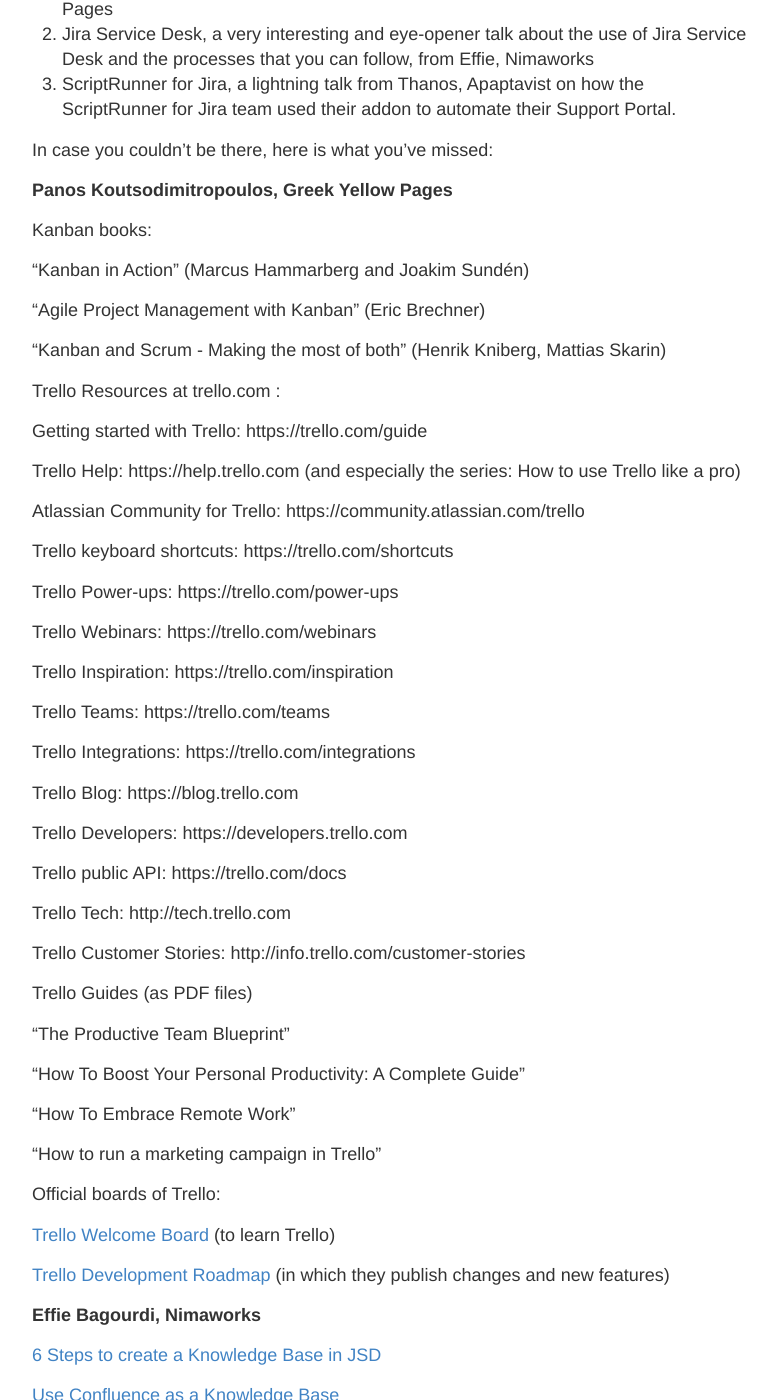
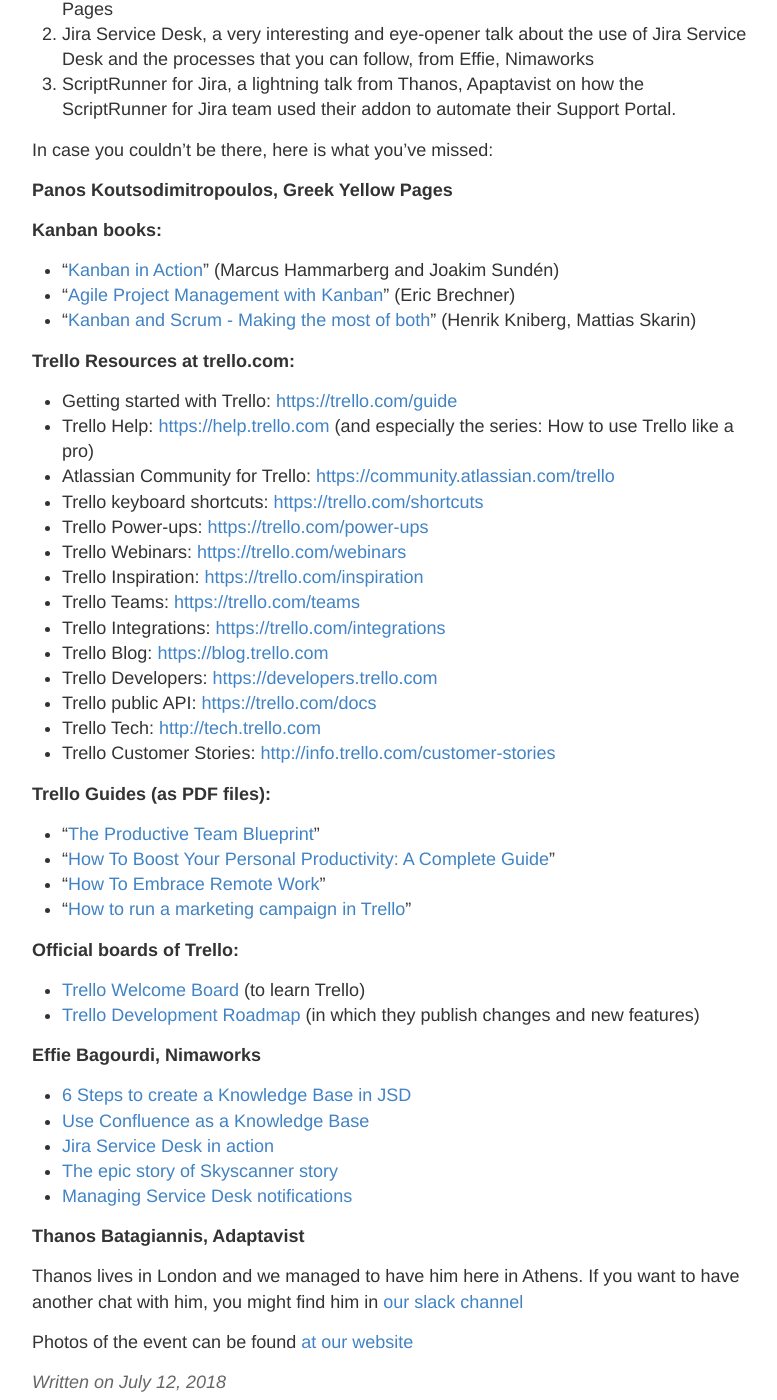
Before and after one commit to auggr/auggr.github.io, a Jekyll site: the page built from _posts/2018-7-12-6th-meetup.md, in a window 1280 px wide and 1400 px high, scrolled down 321 px. Shown: the whole window, without its empty margins (248-1025 px from the left). Built offline with Jekyll 4.4.1, drawn with Linux system fonts in a browser that asks for light colours; part of the change alters nothing that is shown.

```diff
--- a/_posts/2018-7-12-6th-meetup.md
+++ b/_posts/2018-7-12-6th-meetup.md
@@ -13,71 +13,48 @@ In case you couldn't be there, here is what you've missed:
 
 **Panos Koutsodimitropoulos, Greek Yellow Pages**
 
-Kanban books:
+**Kanban books:**
 
-"Kanban in Action" (Marcus Hammarberg and Joakim Sundén)
+* "[Kanban in Action](https://www.manning.com/books/kanban-in-action)" (Marcus Hammarberg and Joakim Sundén)
+* "[Agile Project Management with Kanban](https://blogs.msdn.microsoft.com/microsoft_press/2015/03/18/new-book-agile-project-management-with-kanban/)" (Eric Brechner)
+* "[Kanban and Scrum - Making the most of both](https://www.infoq.com/minibooks/kanban-scrum-minibook)" (Henrik Kniberg, Mattias Skarin)
 
-"Agile Project Management with Kanban" (Eric Brechner)
+**Trello Resources at trello.com:**
 
-"Kanban and Scrum - Making the most of both" (Henrik Kniberg, Mattias Skarin)
+* Getting started with Trello: [https://trello.com/guide](https://trello.com/guide)
+* Trello Help: [https://help.trello.com](https://help.trello.com) (and especially the series: How to use Trello like a pro)
+* Atlassian Community for Trello: [https://community.atlassian.com/trello](https://community.atlassian.com/trello)
+* Trello keyboard shortcuts: [https://trello.com/shortcuts](https://trello.com/shortcuts)
+* Trello Power-ups: [https://trello.com/power-ups](https://trello.com/power-ups)
+* Trello Webinars: [https://trello.com/webinars](https://trello.com/webinars)
+* Trello Inspiration: [https://trello.com/inspiration](https://trello.com/inspiration)
+* Trello Teams: [https://trello.com/teams](https://trello.com/teams)
+* Trello Integrations: [https://trello.com/integrations](https://trello.com/integrations)
+* Trello Blog: [https://blog.trello.com](https://blog.trello.com)
+* Trello Developers: [https://developers.trello.com](https://developers.trello.com)
+* Trello public API: [https://trello.com/docs](https://trello.com/docs)
+* Trello Tech: [http://tech.trello.com](http://tech.trello.com)
+* Trello Customer Stories: [http://info.trello.com/customer-stories](http://info.trello.com/customer-stories)
 
-Trello Resources at trello.com :
+**Trello Guides (as PDF files):**
 
-Getting started with Trello: https://trello.com/guide
+* "[The Productive Team Blueprint](https://info.trello.com/hubfs/Trello_Team_Productivity_Guide.pdf)"
+* "[How To Boost Your Personal Productivity: A Complete Guide](https://info.trello.com/hubfs/Personal_Productivity_Ebook_v2.pdf)"
+* "[How To Embrace Remote Work](https://info.trello.com/hubfs/Trello-Embrace-Remote-Work-Ultimate-Guide.pdf)"
+* "[How to run a marketing campaign in Trello](https://offers.hubspot.com/how-to-master-a-successful-marketing-campaign-in-trello)"
 
-Trello Help: https://help.trello.com (and especially the series: How to use Trello like a pro)
+**Official boards of Trello:**
 
-Atlassian Community for Trello: https://community.atlassian.com/trello
-
-Trello keyboard shortcuts: https://trello.com/shortcuts
-
-Trello Power-ups: https://trello.com/power-ups
-
-Trello Webinars: https://trello.com/webinars
-
-Trello Inspiration: https://trello.com/inspiration
-
-Trello Teams: https://trello.com/teams
-
-Trello Integrations: https://trello.com/integrations
-
-Trello Blog: https://blog.trello.com
-
-Trello Developers: https://developers.trello.com
-
-Trello public API: https://trello.com/docs
-
-Trello Tech: http://tech.trello.com
-
-Trello Customer Stories: http://info.trello.com/customer-stories
-
-Trello Guides (as PDF files)
-
-"The Productive Team Blueprint"
-
-"How To Boost Your Personal Productivity: A Complete Guide"
-
-"How To Embrace Remote Work"
-
-"How to run a marketing campaign in Trello"
-
-Official boards of Trello:
-
-[Trello Welcome Board](https://trello.com/b/bKbdmCKB/welcome-board) (to learn Trello)
-
-[Trello Development Roadmap](https://trello.com/b/nC8QJJoZ/trello-development-roadmap) (in which they publish changes and new features)
+* [Trello Welcome Board](https://trello.com/b/bKbdmCKB/welcome-board) (to learn Trello)
+* [Trello Development Roadmap](https://trello.com/b/nC8QJJoZ/trello-development-roadmap) (in which they publish changes and new features)
 
 **Effie Bagourdi, Nimaworks**
 
-[6 Steps to create a Knowledge Base in JSD](https://www.atlassian.com/blog/jira-service-desk/6-steps-to-create-knowledge-base-jira-service-desk-confluence)
-
-[Use Confluence as a Knowledge Base](https://confluence.atlassian.com/doc/use-confluence-as-a-knowledge-base-218275154.html)
-
-[Jira Service Desk in action](https://www.youtube.com/watch?v=x0GSghhnN4I)
-
-[The epic story of Skyscanner story](https://www.atlassian.com/it-unplugged/best-practices-and-trends/epic-customer-story-of-skyscanner-service-desk)
-
-[Managing Service Desk notifications](https://confluence.atlassian.com/servicedeskserver/managing-service-desk-notifications-939926348.html)
+* [6 Steps to create a Knowledge Base in JSD](https://www.atlassian.com/blog/jira-service-desk/6-steps-to-create-knowledge-base-jira-service-desk-confluence)
+* [Use Confluence as a Knowledge Base](https://confluence.atlassian.com/doc/use-confluence-as-a-knowledge-base-218275154.html)
+* [Jira Service Desk in action](https://www.youtube.com/watch?v=x0GSghhnN4I)
+* [The epic story of Skyscanner story](https://www.atlassian.com/it-unplugged/best-practices-and-trends/epic-customer-story-of-skyscanner-service-desk)
+* [Managing Service Desk notifications](https://confluence.atlassian.com/servicedeskserver/managing-service-desk-notifications-939926348.html)
 
 **Thanos Batagiannis, Adaptavist**
 
```
